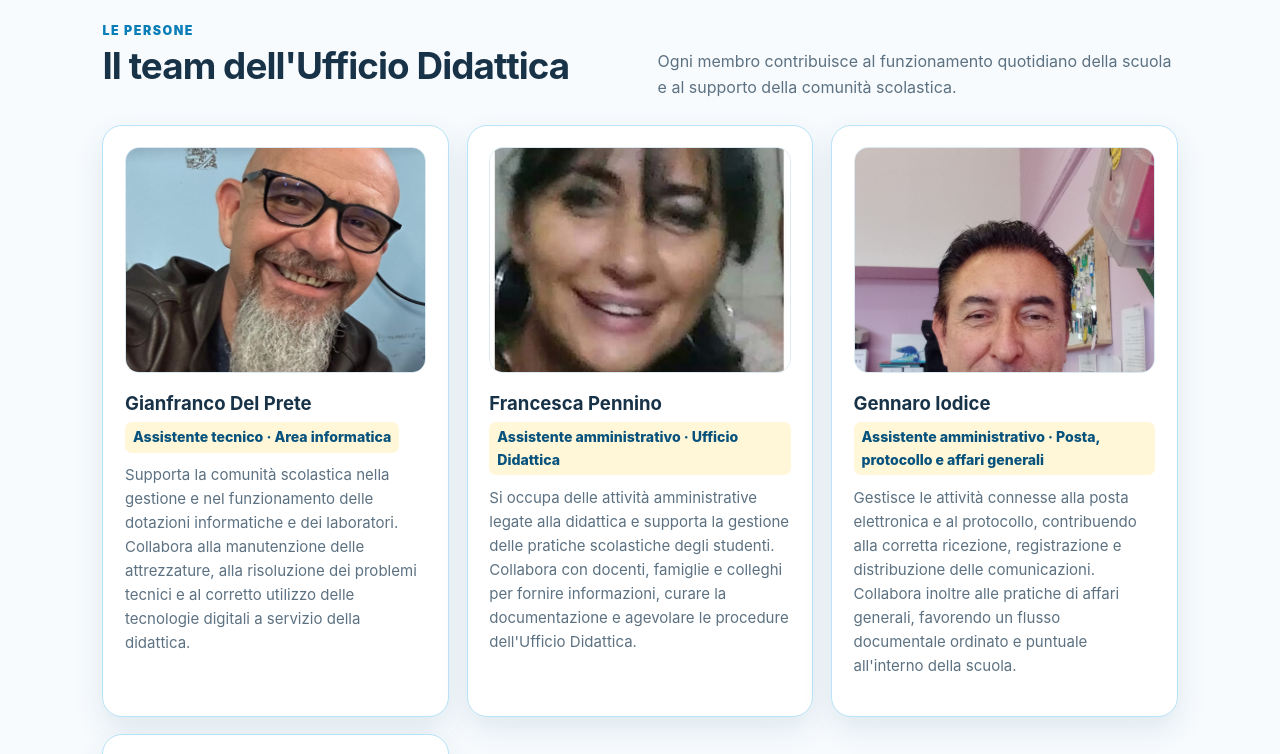
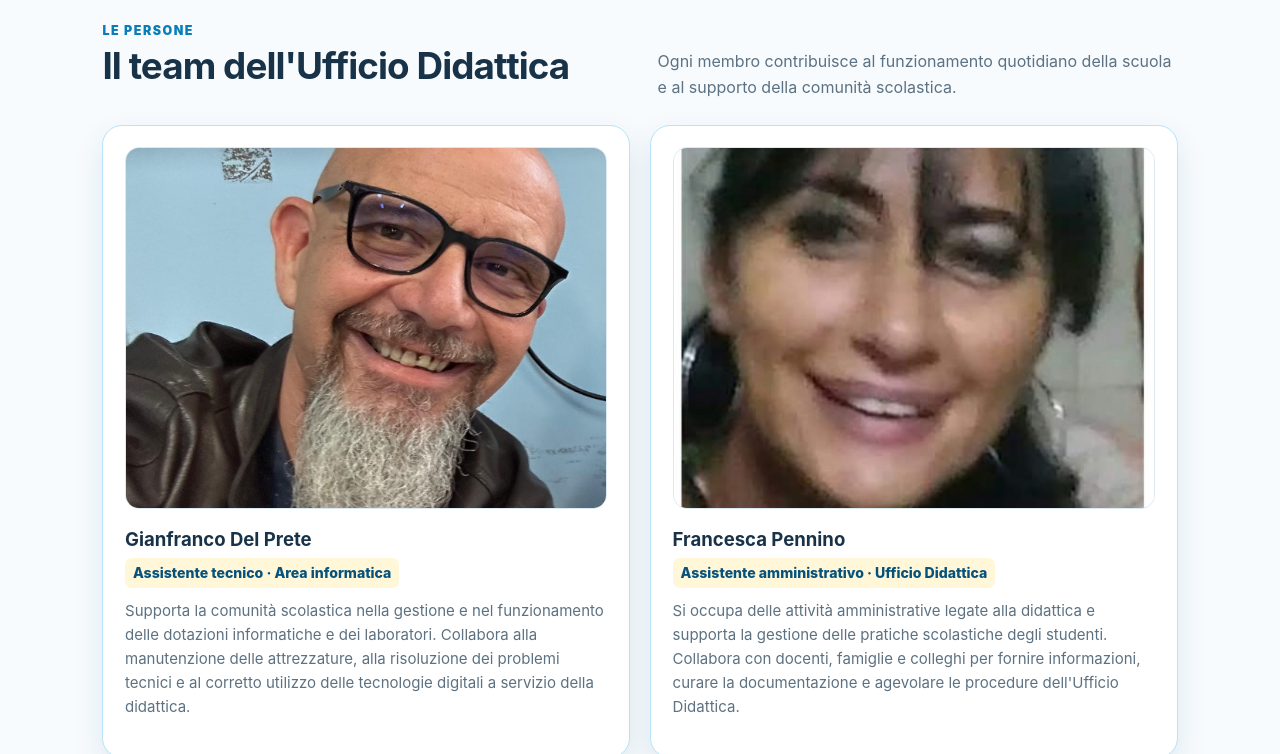
Before and after one commit to gianfrancodelpretr-wq/ufficio_didattica, a plain HTML site: page index.html in a window 1280 px wide. Shown: the part 820-1574 px from the top of the page. Drawn offline with Linux system fonts and the light colour scheme.

Commit message:
Disponi i quattro profili in due colonne

```diff
--- a/style.css
+++ b/style.css
@@ -38,7 +38,7 @@ main{max-width:1120px;margin:auto;padding:0 1.4rem}
 .section-heading{display:flex;justify-content:space-between;align-items:end;gap:1.5rem;margin-bottom:1.5rem}
 .section-heading p{color:var(--muted);max-width:520px;margin:0}
 .kicker{font-size:.78rem;letter-spacing:.12em;text-transform:uppercase;color:var(--blue);font-weight:900}
-.staff-grid{display:grid;grid-template-columns:repeat(3,minmax(0,1fr));gap:1.1rem}
+.staff-grid{display:grid;grid-template-columns:repeat(2,minmax(0,1fr));gap:1.25rem}
 .staff-card{background:white;border:1px solid var(--line);border-radius:20px;padding:1.35rem;box-shadow:0 8px 24px rgba(5,65,101,.055);display:flex;flex-direction:column;min-height:270px;transition:transform .2s,box-shadow .2s}
 .staff-card:hover{transform:translateY(-3px);box-shadow:var(--shadow)}
 .avatar{width:56px;height:56px;border-radius:17px;background:var(--blue-pale);color:var(--blue-dark);display:grid;place-items:center;font-weight:900;font-size:1.15rem;border:1px solid #c9e9fb}
@@ -61,7 +61,7 @@ main{max-width:1120px;margin:auto;padding:0 1.4rem}
 .contact .btn-outline{border-color:rgba(255,255,255,.6)}
 footer{max-width:1120px;margin:auto;padding:0 1.4rem 2rem;display:flex;justify-content:space-between;gap:1rem;flex-wrap:wrap;color:#6d8190;font-size:.86rem}
 footer a{color:var(--blue-dark)}
-@media(max-width:800px){.intro{grid-template-columns:1fr}.staff-grid{grid-template-columns:repeat(2,minmax(0,1fr))}.section-heading{align-items:start;flex-direction:column}.hero{padding-top:3.5rem}}
+@media(max-width:800px){.intro{grid-template-columns:1fr}.section-heading{align-items:start;flex-direction:column}.hero{padding-top:3.5rem}}
 @media(max-width:560px){.topbar{align-items:flex-start;flex-direction:column}.hero{padding:3rem 1.1rem 4rem}main{padding:0 1rem}.staff-grid,.contact-grid{grid-template-columns:1fr}.panel{padding:1.2rem}.contact{padding:1.4rem;border-radius:20px}.staff-card{min-height:0}footer{padding-left:1rem;padding-right:1rem}}
 @media(prefers-reduced-motion:reduce){html{scroll-behavior:auto}*,*:before,*:after{transition:none!important}}
 
```
